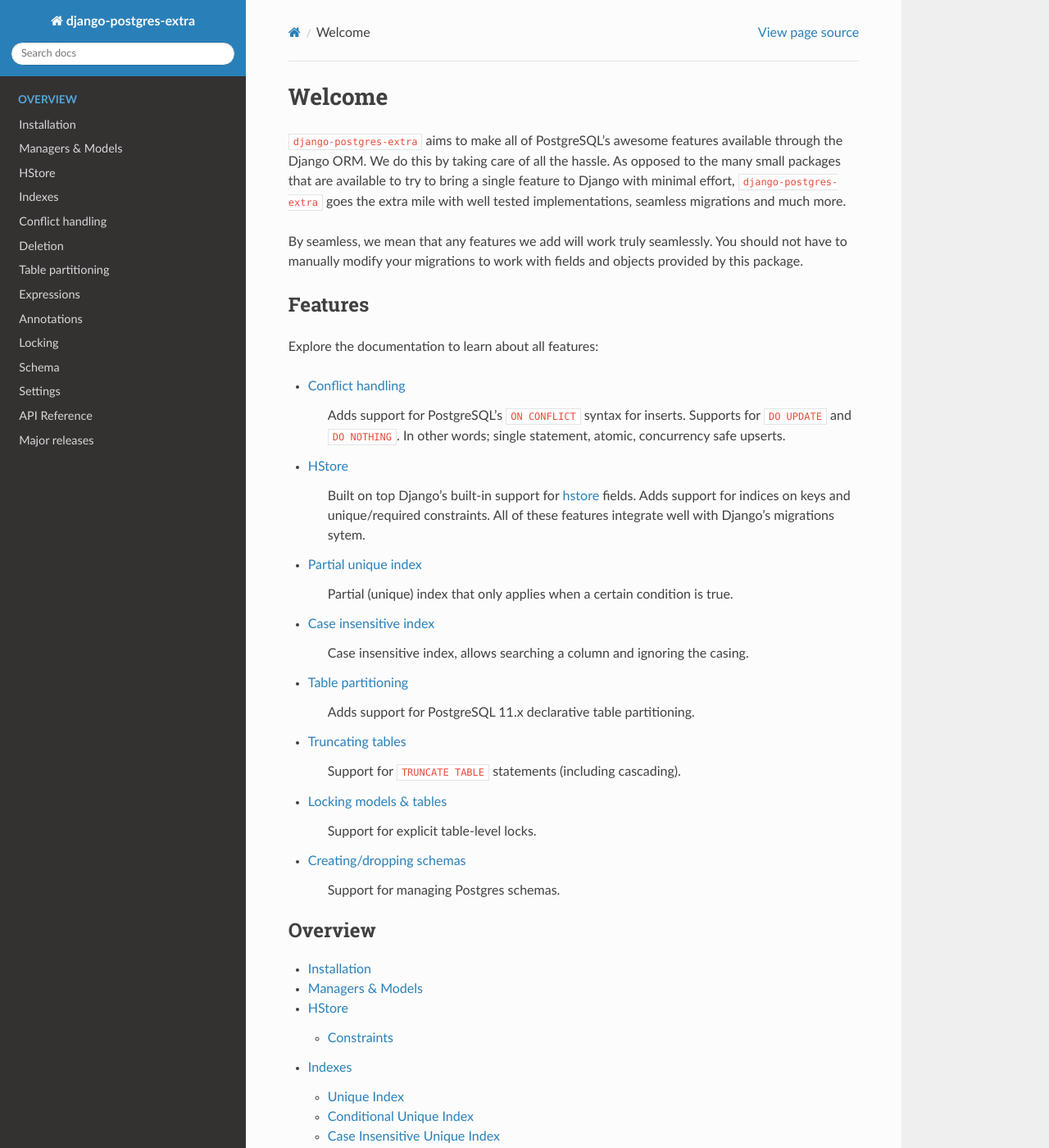
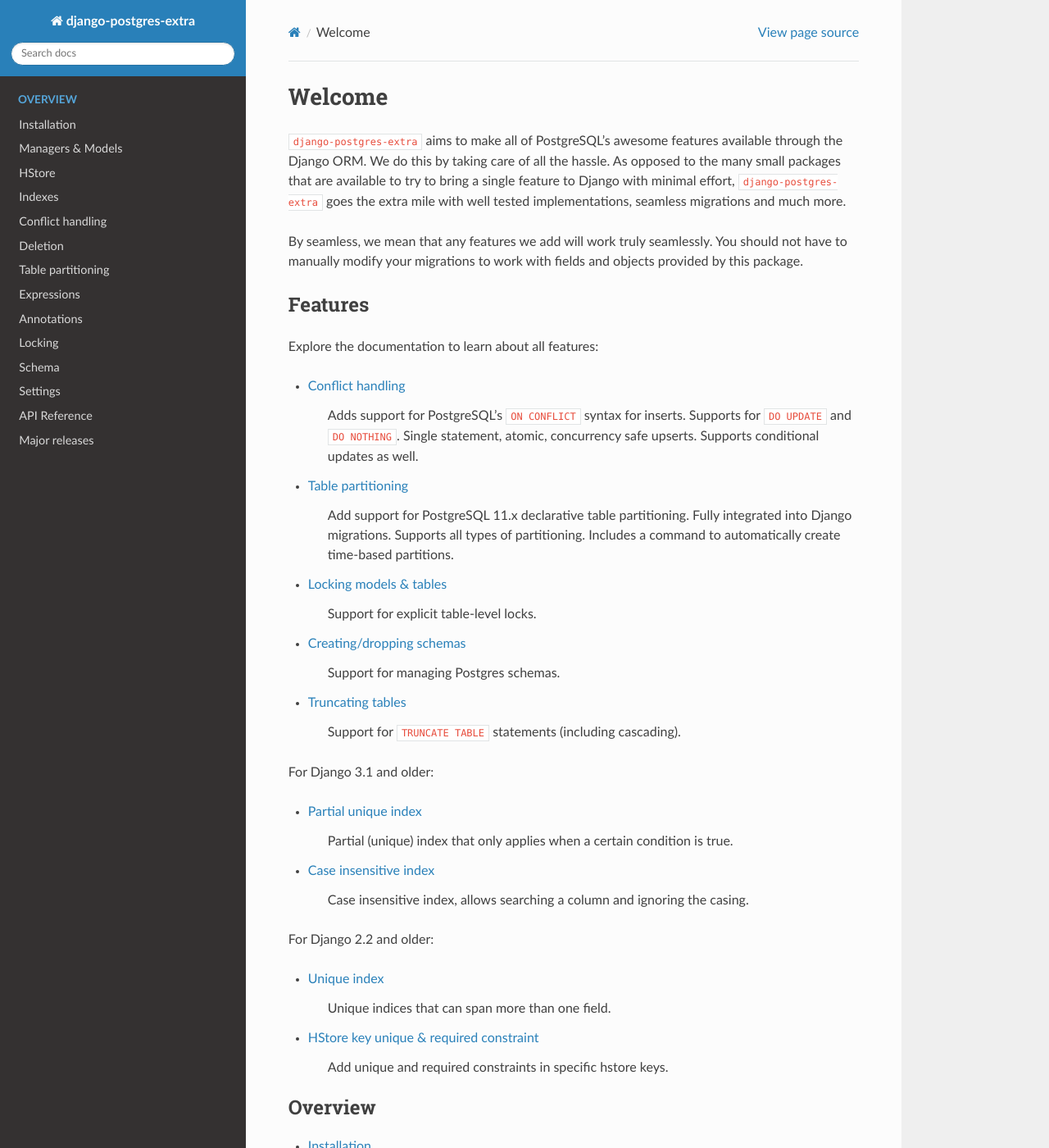
Before and after one commit to SectorLabs/django-postgres-extra, a Sphinx documentation site: the page built from docs/source/index.rst, in a window 1280 px wide and 1400 px high. Shown: the whole window at 82% size. Built offline with Sphinx 7.4.7 and the Read the Docs theme 3.1.0, drawn with Linux system fonts in a browser that asks for light colours.

Commit message:
Warn in the documentation that some features are native in newer Django versions

```diff
--- a/docs/source/index.rst
+++ b/docs/source/index.rst
@@ -13,11 +13,25 @@
 
 * :ref:`Conflict handling <conflict_handling_page>`
 
-    Adds support for PostgreSQL's ``ON CONFLICT`` syntax for inserts. Supports for ``DO UPDATE`` and ``DO NOTHING``. In other words; single statement, atomic, concurrency safe upserts.
+    Adds support for PostgreSQL's ``ON CONFLICT`` syntax for inserts. Supports for ``DO UPDATE`` and ``DO NOTHING``. Single statement, atomic, concurrency safe upserts. Supports conditional updates as well.
 
-* :ref:`HStore <hstore_page>`
+* :ref:`Table partitioning <table_partitioning_page>`
 
-    Built on top Django's built-in support for `hstore`_ fields. Adds support for indices on keys and unique/required constraints. All of these features integrate well with Django's migrations sytem.
+    Add support for PostgreSQL 11.x declarative table partitioning. Fully integrated into Django migrations. Supports all types of partitioning. Includes a command to automatically create time-based partitions.
+
+* :ref:`Locking models & tables <locking_page>`
+
+   Support for explicit table-level locks.
+
+* :ref:`Creating/dropping schemas <schemas_page>`
+
+    Support for managing Postgres schemas.
+
+* :ref:`Truncating tables <truncate_page>`
+
+   Support for ``TRUNCATE TABLE`` statements (including cascading).
+
+For Django 3.1 and older:
 
 * :ref:`Partial unique index <conditional_unique_index_page>`
 
@@ -27,22 +41,15 @@
 
    Case insensitive index, allows searching a column and ignoring the casing.
 
-* :ref:`Table partitioning <table_partitioning_page>`
+For Django 2.2 and older:
 
-    Adds support for PostgreSQL 11.x declarative table partitioning.
+* :ref:`Unique index <unique_index_page>`
 
-* :ref:`Truncating tables <truncate_page>`
+   Unique indices that can span more than one field.
 
-   Support for ``TRUNCATE TABLE`` statements (including cascading).
+* :ref:`HStore key unique & required constraint <hstore_page>`
 
-* :ref:`Locking models & tables <locking_page>`
-
-   Support for explicit table-level locks.
-
-
-* :ref:`Creating/dropping schemas <schemas_page>`
-
-    Support for managing Postgres schemas.
+   Add unique and required constraints in specific hstore keys.
 
 
 .. toctree::
```
Also changed, not shown: README.md (+20 -15 lines), docs/source/hstore.rst (+8 -0 lines), docs/source/indexes.rst (+13 -2 lines).
